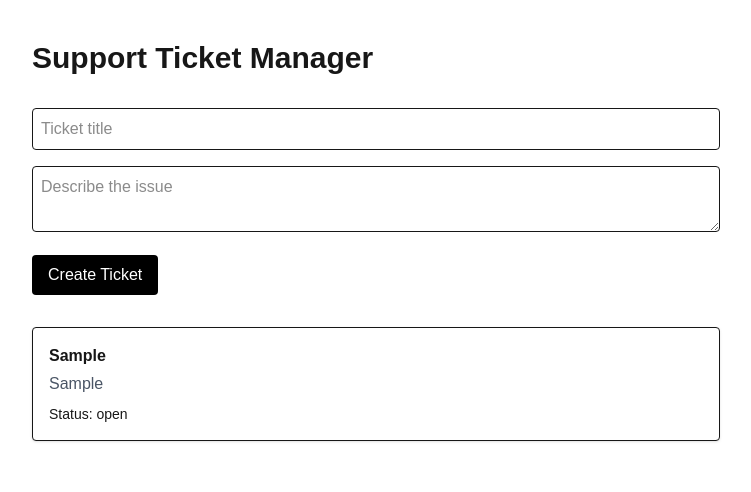
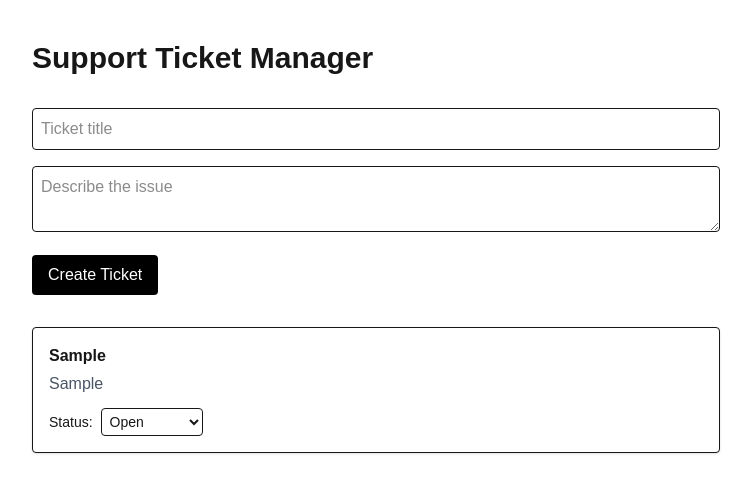
Before and after one commit to emlinem/Mini-Ticketing-System-UI, a Next.js app in the folder mini-ticketing-system-ui/: page / in a window 1280 px wide. Both pictures are taken after typing "Sample", "Sample" into the empty fields and a click on the button "Create Ticket". Shown: the top 492 px of the page, without its empty margins (264-1015 px from the left). Built offline with nearby package versions, Linux system fonts and the light colour scheme.

Commit message:
Add ticket status update functionality

```diff
--- a/mini-ticketing-system-ui/app/page.tsx
+++ b/mini-ticketing-system-ui/app/page.tsx
@@ -5,14 +5,22 @@ import TicketForm from '@/components/TicketForm'
 import TicketList from '@/components/TicketList'
 
 export default function Home() {
-  const { tickets, addTicket } = useTickets()
+  const { tickets, addTicket, updateStatus } = useTickets()
 
   return (
     <main className="max-w-3xl mx-auto p-10 space-y-8">
-      <h1 className="text-3xl font-bold">Support Ticket Manager</h1>
+
+      <h1 className="text-3xl font-bold">
+        Support Ticket Manager
+      </h1>
 
       <TicketForm onCreate={addTicket} />
-      <TicketList tickets={tickets}/>
+
+      <TicketList
+        tickets={tickets}
+        onStatusChange={updateStatus}
+      />
+
     </main>
   )
 }
--- a/mini-ticketing-system-ui/components/TicketList.tsx
+++ b/mini-ticketing-system-ui/components/TicketList.tsx
@@ -1,7 +1,8 @@
-import {Ticket} from "@/types/ticket"
+import {Ticket, TicketStatus} from "@/types/ticket"
 
 type Props = {
   tickets: Ticket[]
+  onStatusChange?: (id: string, status: TicketStatus) => void
 }
 
 export default function TicketList({ tickets }: Props) {
@@ -9,14 +10,28 @@ export default function TicketList({ tickets }: Props) {
         return <p className="text-gray-500 ">No tickets yet.</p>
     }
 
+    function onStatusChange(id: string, arg1: string): void {
+        throw new Error("Function not implemented.")
+    }
+
     return(
         <div className="space-y-4">{tickets.map((ticket)=>(
             <div key={ticket.id} className="border p-4 rounded p-4 bg-white shadow-sm">
                 <h3 className="font-semibold">{ticket.title}</h3>
                 <p className="text-gray-600 mt-1">{ticket.description}</p>
-                <p className="text-sm mt-2">Status: {ticket.status}</p>
+                <div className="mt-3">
+                    <label className="text-sm mr-2">Status:</label>
+                    <select
+                        value={ticket.status}
+                        onChange={(e) => onStatusChange(ticket.id, e.target.value as TicketStatus)}
+                        className="border rounded p-1 text-sm">
+                        <option value="open">Open</option>
+                        <option value="in-progress">In Progress</option>
+                        <option value="closed">Closed</option>
+                    </select>
+                </div>
             </div>
         ))}
-        </div>
+    </div>
     )
 }
```
